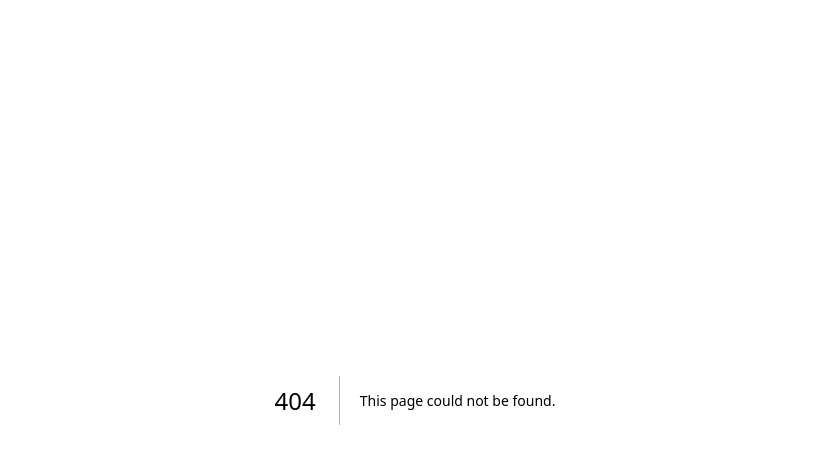
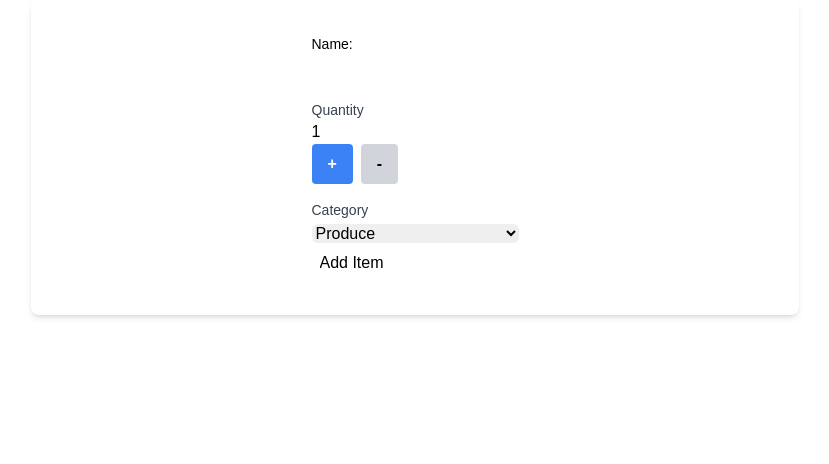
Before and after one commit to bLanke01/cprg306-assignments, a Next.js app: page /week-5 in a window 1280 px wide. Before the commit this address had no page. Shown: the top 464 px of the page, without its empty margins (225-1054 px from the left). Built offline with nearby package versions, Linux system fonts and the light colour scheme.

Commit message:
finished week-5

```diff
--- a/app/page.js
+++ b/app/page.js
@@ -6,7 +6,8 @@ export default function Home() {
       <h1>CPRG 306: Web Development 2 - Assignments</h1>
       <Link href = "http://localhost:3000/week-2"> Week-2</Link> <br />
       <Link href = "http://localhost:3000/week-3"> Week-3</Link> <br />
-      <Link href = "http://localhost:3000/week-4"> Week-4</Link>
+      <Link href = "http://localhost:3000/week-4"> Week-4</Link> <br />
+      <Link href = "http://localhost:3000/week-5"> Week-5</Link>
     </div>
   );
 }
--- /dev/null
+++ b/app/week-5/new-item.js
@@ -0,0 +1,93 @@
+"use client";
+
+import { useState } from "react";
+
+export default function NewItem() {
+    const [name, setName] = useState("");
+    const [quantity, setQuantity] = useState(1);
+    const [category, setCategory] = useState("produce")
+
+    const increment = () => setQuantity(quantity + 1 );
+    const decrement = () => setQuantity(quantity - 1 );
+
+    const handleNameChange = (event) => {
+        let name = event.target.value;
+        name = name.replace(/[^a-zA-Z0-9]/g, "");
+        setName(name);
+    };
+
+
+    const handleCategoryChange = (event) => {
+        let category = event.target.value;
+        setCategory(category);
+    };
+
+
+    const handleSubmit = (event) => {
+        event.preventDefault();
+        let item = { name, quantity, category };
+        console.log(item);
+
+        alert("Name: ".concat(name, ", Quantity: ").concat(quantity, ", Category: ").concat(category));
+
+
+        setName("");
+        setQuantity(1);
+        setCategory("produce");
+    };
+
+    return (
+        <div className="max-w-screen-md w-full mx-auto p-6 bg-white rounded-lg shadow-md flex justify-center space-x-4">
+            <form className="m-2" onSubmit={handleSubmit}>
+                <label htmlFor="name" className="text-sm font-medium text-black">Name:</label>
+                <input
+                type="text"
+                id="name"
+                value={name}
+                onChange={(event) => handleNameChange(event)}
+                required
+                style={{color: "black" }}
+                className="mt-1 focus:ring-blue-500 focus:border-blue-500 block w-full border-gray-300 rounded-md" />
+
+                <label htmlFor="quantity" className="block text-sm font-medium text-gray-700 mt-4">Quantity</label>
+                <input
+                type="number"
+                id="quantity"
+                value={quantity}
+                style={{color: "black" }}
+                onChange={(event) => setQuantity(event.target.value)}/>
+                <div className="flex items-center space-x-2">
+                    <button type="button" onClick={increment} disabled={quantity >= 20} className="bg-blue-500 hover:bg-blue-600 text-white font-bold py-2 px-4 rounded">+</button>
+                    <button type="button" onClick={decrement} disabled={quantity <= 1} className="bg-gray-300 hover:bg-gray-400 text-black font-semibold py-2 px-4 rounded">-</button>
+
+                </div>
+
+                <label htmlFor="category" className="block text-sm font-medium text-gray-700 mt-4">Category</label>
+                <select
+                id="category"
+                value={category}
+                onChange={(event) => handleCategoryChange(event)}
+                style={{color:"black"}}
+                className="mt-1 focus:ring-blue-500 focus:border-blue-500 block w-full border-gray-300 rounded-md">
+                <option value="produce">Produce</option>
+                <option value="Dairy">Dairy</option>
+                <option value="Bakery">Bakery</option>
+                <option value="Meat">Meat</option>
+                <option value="Frozen Foods">Frozen Foods</option>
+                <option value="Canned Goods">Canned Goods</option>
+                <option value="Dry Goods">Dry Goods</option>
+                <option value="Beverages">Beverages</option>
+                <option value="Snacks">Snacks</option>
+                <option value="Household">Household</option>
+                <option value="Other">Other</option>
+                </select>
+
+                <input
+                type="submit" value="Add Item" className= "m-2 text-black hover:bg-blue-300"
+                />
+
+            </form>
+
+        </div>
+     );
+}
--- /dev/null
+++ b/app/week-5/page.js
@@ -0,0 +1,9 @@
+import NewItem from "./new-item.js";
+
+export default function Page() {
+    return (
+        <main>
+            <NewItem />
+        </main>
+    );
+}
```
